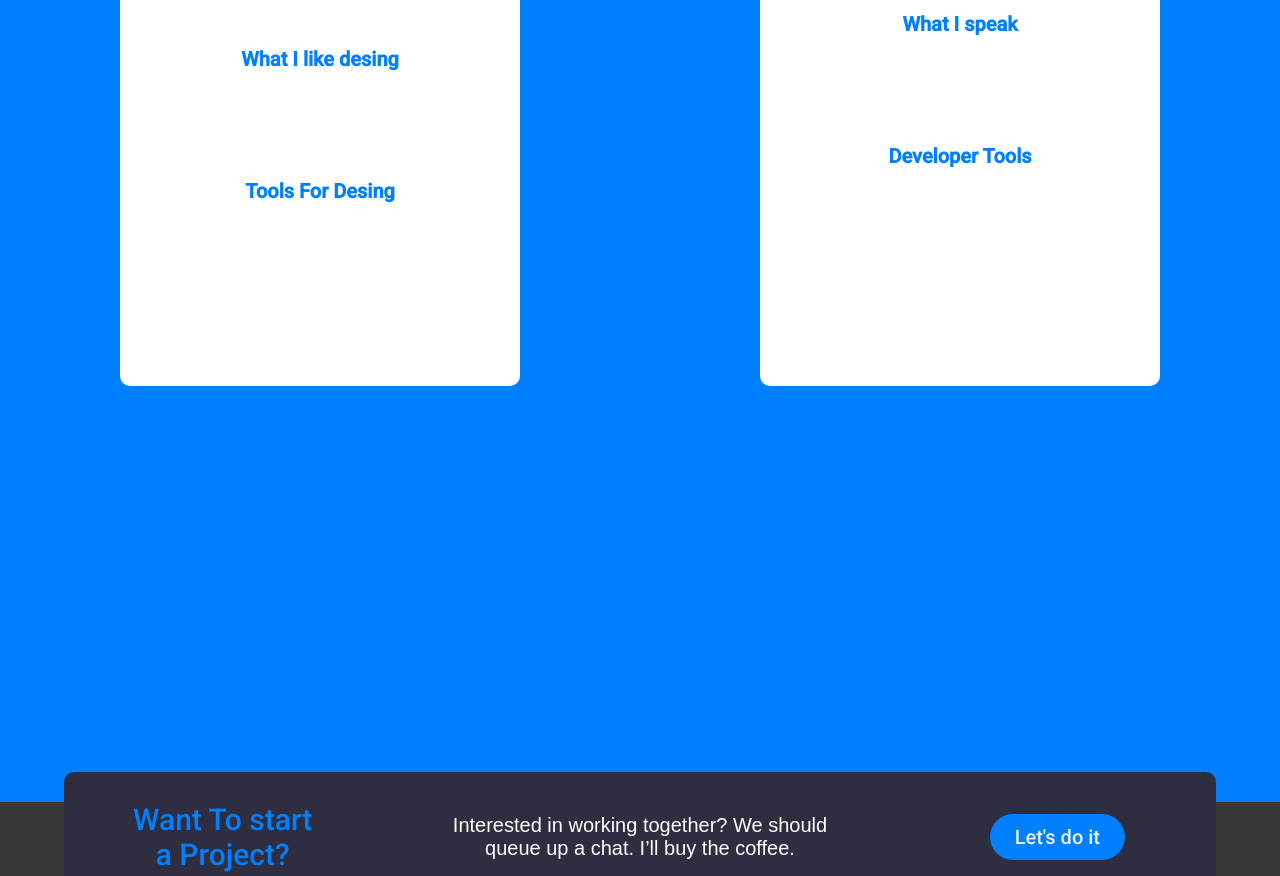
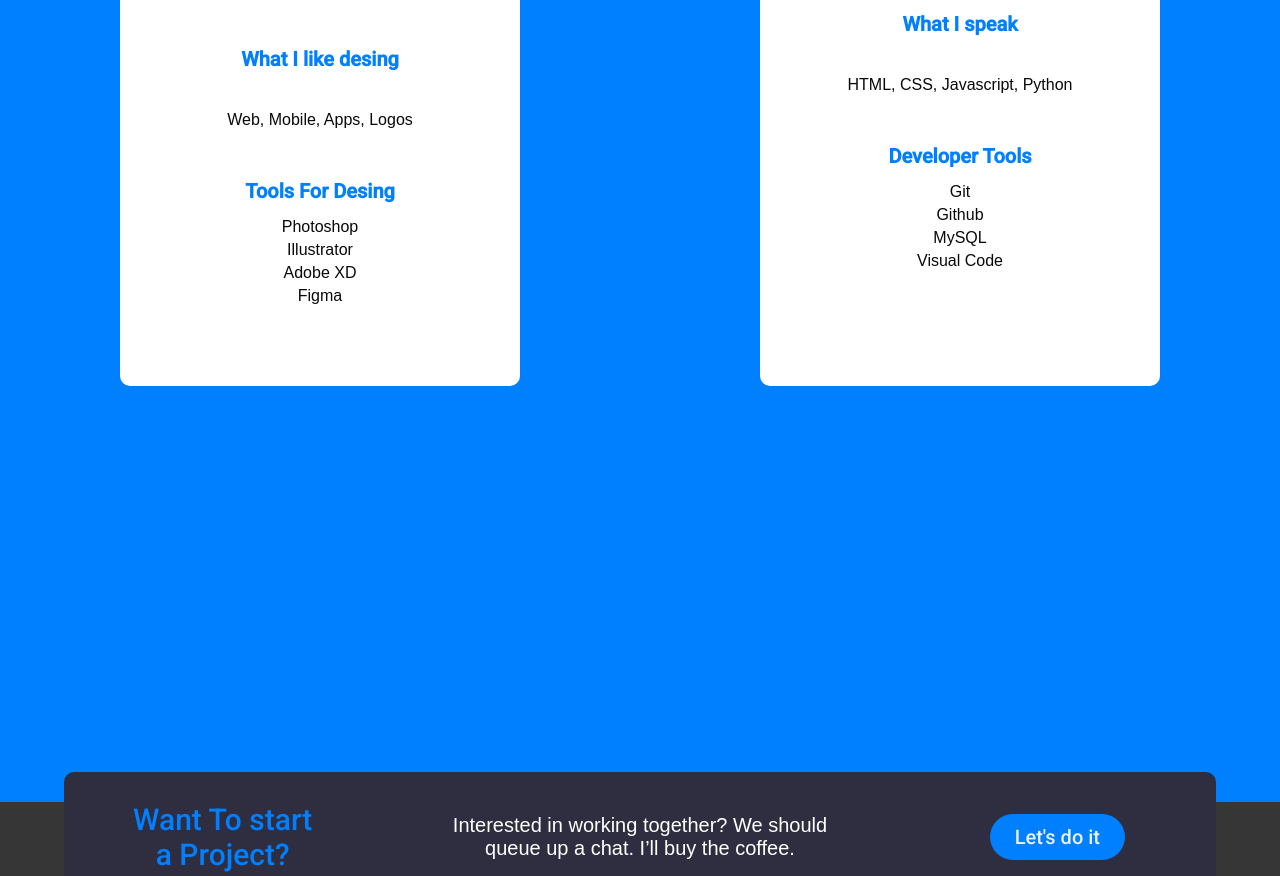
Before and after one commit to ElJosecito/josecito.github.io, a plain HTML site: page index.html in a window 1280 px wide. Shown: the part 5040-5916 px from the top of the page. Drawn offline with nearby package versions, Linux system fonts and the light colour scheme.

Commit message:
arreglo de texto transparente

```diff
--- a/estilos.css
+++ b/estilos.css
@@ -547,10 +547,12 @@ h3 {
   margin-top: 40px;
   font-family: sans-serif;
   font-weight: 500;
+  color: #090909;
 }
 
 .tool__text__container {
   text-align: center;
+
 }
 
 .Tools__desing {
@@ -562,13 +564,16 @@ h3 {
 
 .tool__text__container ol {
   list-style: none;
+  color: #090909;
 }
 
 .tool__text__container ol li {
   margin-top: 5px;
   font-family: sans-serif;
   font-weight: 500;
+  color:#090909 ;
 }
+
 
 /* section lenguajes */
 
```
